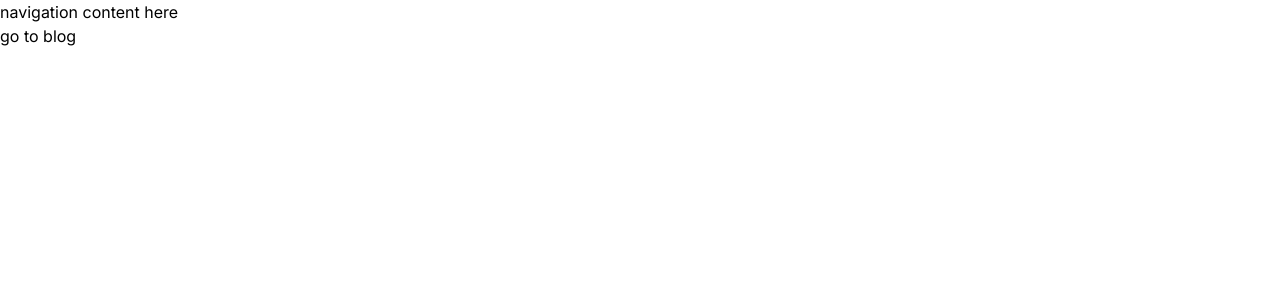
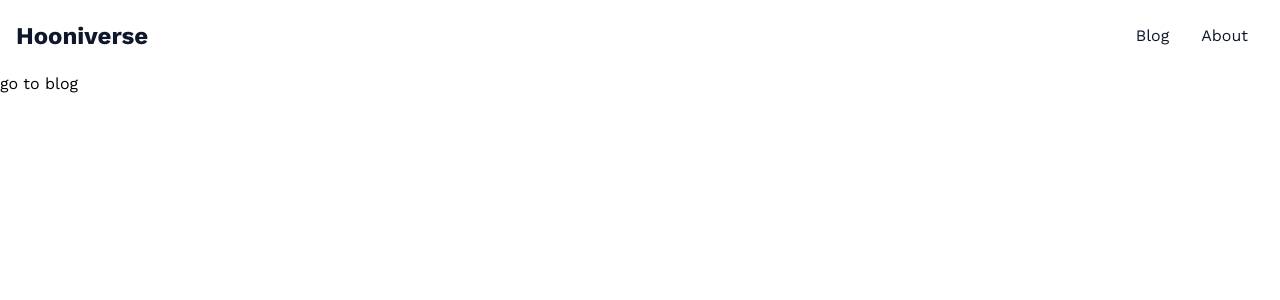
Before and after one commit to holahoon/Holahoon-website, a Next.js app: page / in a window 1280 px wide. Shown: the top 300 px of the page. Built offline with nearby package versions, Linux system fonts and the light colour scheme.

Commit message:
chore: install tailwind typography

```diff
--- a/package.json
+++ b/package.json
@@ -27,6 +27,7 @@
   },
   "devDependencies": {
     "@ianvs/prettier-plugin-sort-imports": "^4.0.2",
+    "@tailwindcss/typography": "^0.5.9",
     "prettier": "^2.8.8",
     "prettier-plugin-tailwindcss": "^0.3.0"
   }
--- a/src/app/layout.tsx
+++ b/src/app/layout.tsx
@@ -1,10 +1,10 @@
-import { Inter } from "next/font/google"
+import { Work_Sans } from "next/font/google"
 
 import Navigation from "@/components/navigation/navigation"
 
-import "./globals.css"
+import "../styles/globals.css"
 
-const inter = Inter({ subsets: ["latin"] })
+const font = Work_Sans({ subsets: ["latin"] })
 
 export const metadata = {
    title: "Create Next App",
@@ -18,7 +18,7 @@ export default function RootLayout({
 }) {
    return (
       <html lang="en">
-         <body className={inter.className}>
+         <body className={font.className}>
             <Navigation />
             {children}
          </body>
--- a/src/components/blog/card.tsx
+++ b/src/components/blog/card.tsx
@@ -1,20 +1,20 @@
-import type { Post } from "contentlayer/generated";
-import Mdx from "../mdx/mdx-component";
+import Mdx from "../mdx/mdx-component"
+import type { Post } from "contentlayer/generated"
 
 interface Props {
-  post: Post;
+   post: Post
 }
 
 export default function card(props: Props) {
-  const { post } = props;
+   const { post } = props
 
-  return (
-    <div>
-      <h2>{post.title}</h2>
-      <p>{post.description}</p>
-      <time>{post.date}</time>
+   return (
+      <article className="prose prose-slate">
+         <h2>{post.title}</h2>
+         <p>{post.description}</p>
+         <time>{post.date}</time>
 
-      <Mdx code={post.body.code} />
-    </div>
-  );
+         <Mdx code={post.body.code} />
+      </article>
+   )
 }
--- a/src/components/navigation/navigation.tsx
+++ b/src/components/navigation/navigation.tsx
@@ -1,3 +1,28 @@
+import Link from "next/link"
+
+import { navList } from "@/lib/nav-list"
+
 export default function navigation() {
-   return <nav className="">navigation content here</nav>
+   return (
+      <header className="lg:px-6 sticky top-0 mx-auto flex max-w-screen-full items-center justify-between px-4 py-4">
+         <Link href="/" className="text-2xl font-bold text-alpha">
+            Hooniverse
+         </Link>
+
+         <nav>
+            <ul className="flex">
+               {navList.map(({ label, link }) => (
+                  <li key={label}>
+                     <Link
+                        href={link}
+                        className="mr-8 inline-block px-4 py-2 text-alpha last-of-type:mr-0"
+                     >
+                        {label}
+                     </Link>
+                  </li>
+               ))}
+            </ul>
+         </nav>
+      </header>
+   )
 }
--- /dev/null
+++ b/src/lib/nav-list.ts
@@ -0,0 +1,4 @@
+export const navList = [
+   { link: "/blog", label: "Blog" },
+   { link: "/about", label: "About" },
+]
--- a/tailwind.config.js
+++ b/tailwind.config.js
@@ -1,10 +1,23 @@
 /** @type {import('tailwindcss').Config} */
 module.exports = {
-  content: [
-    "./src/pages/**/*.{js,ts,jsx,tsx,mdx}",
-    "./src/components/**/*.{js,ts,jsx,tsx,mdx}",
-    "./src/app/**/*.{js,ts,jsx,tsx,mdx}",
-  ],
-  theme: {},
-  plugins: [],
-};
+   content: [
+      "./src/pages/**/*.{js,ts,jsx,tsx,mdx}",
+      "./src/components/**/*.{js,ts,jsx,tsx,mdx}",
+      "./src/app/**/*.{js,ts,jsx,tsx,mdx}",
+   ],
+   theme: {
+      screens: {},
+      extend: {
+         screens: { full: "1440px" },
+         colors: {
+            alpha: "#0f172a",
+            bravo: "#334155",
+            charlie: "#4a4948",
+            delta: "#8e8e8d",
+            echo: "#bbbbba",
+            fox: "#e8e8e8",
+         },
+      },
+   },
+   plugins: [require("@tailwindcss/typography")],
+}
```
Also changed, not shown: src/articles/post-02.mdx (+16 -4 lines), src/styles/globals.css (renamed from src/app/globals.css), 1 other file (tests, documents, lock files or other folders).
